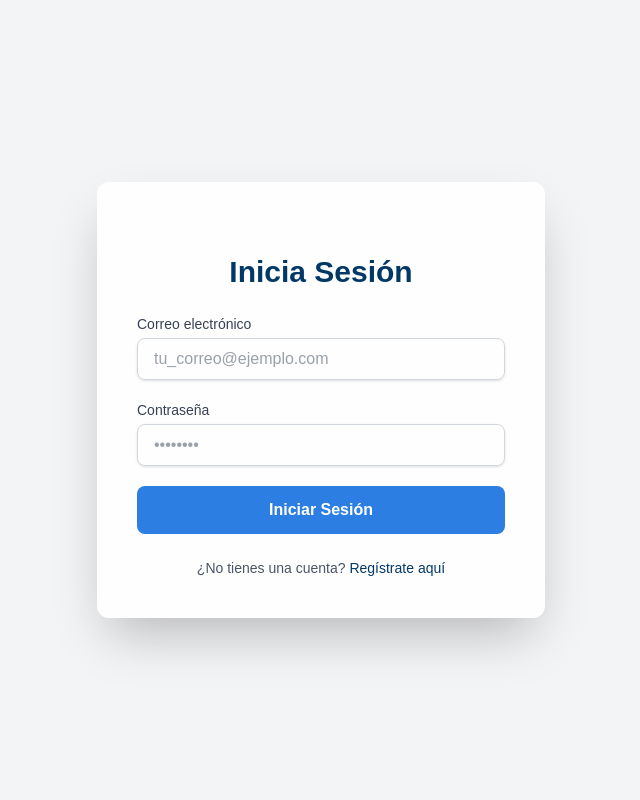
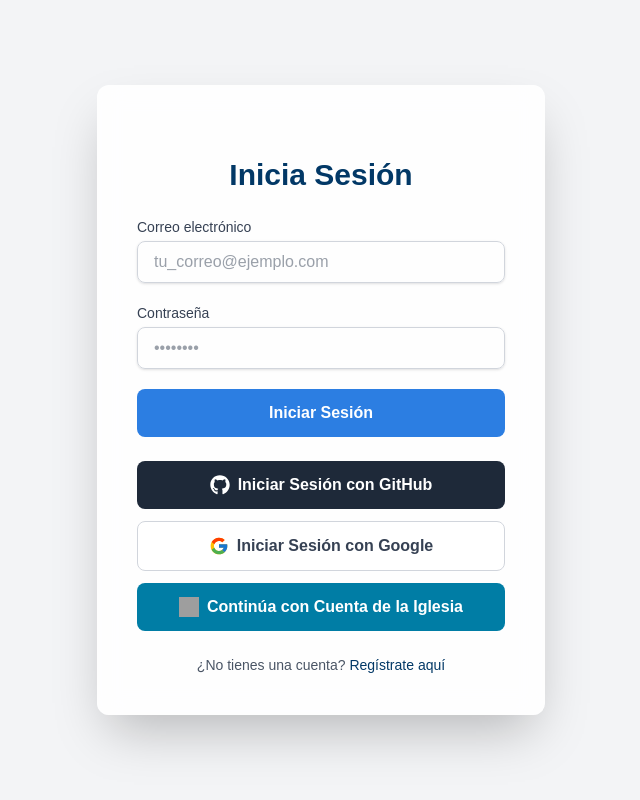
Before and after one commit to FelipeGuerrero5104/SERVICIO-FUNVAL, a React (Vite) app: page /login in a window 1280 px wide. Shown: the top 800 px of the page, without its empty margins (319-959 px from the left). Built offline with nearby package versions, Linux system fonts and the light colour scheme; grey boxes are pictures that could not be loaded.

Commit message:
Iniciodesesion

```diff
--- a/src/pages/Login.jsx
+++ b/src/pages/Login.jsx
@@ -1,6 +1,8 @@
 import { useNavigate } from "react-router-dom";
+import { useState } from "react";
 import { useAuth } from "../context/AuthContext";
-import { useState } from "react";
+import { FaGithub } from "react-icons/fa";
+import { FcGoogle } from "react-icons/fc";
 
 export default function Login() {
   const navigate = useNavigate();
@@ -33,6 +35,10 @@ export default function Login() {
     }
   };
 
+  const handleSocialLogin = (provider) => {
+    setErrorMsg(`Inicio de sesión con ${provider} no disponible actualmente.`);
+  };
+
   return (
     <div className="min-h-screen flex items-center justify-center bg-gray-100 p-4 bg-cover bg-center">
       <div className="w-full max-w-md bg-white/90 rounded-xl shadow-2xl p-8 sm:p-10 backdrop-blur-md">
@@ -52,7 +58,10 @@ export default function Login() {
 
         <form onSubmit={handleLogin} className="space-y-5">
           <div>
-            <label htmlFor="email" className="block text-sm font-medium text-gray-700">
+            <label
+              htmlFor="email"
+              className="block text-sm font-medium text-gray-700"
+            >
               Correo electrónico
             </label>
             <input
@@ -67,7 +76,10 @@ export default function Login() {
           </div>
 
           <div>
-            <label htmlFor="password" className="block text-sm font-medium text-gray-700">
+            <label
+              htmlFor="password"
+              className="block text-sm font-medium text-gray-700"
+            >
               Contraseña
             </label>
             <input
@@ -84,15 +96,49 @@ export default function Login() {
           <button
             type="submit"
             disabled={loading}
-            className="w-full flex justify-center items-center bg-[#2c7ee2] hover:bg-[#023866] text-white font-semibold py-3 px-4 rounded-lg transition-all duration-300 ease-in-out focus:outline-none focus:ring-2 focus:ring-[#2c7ee2] focus:ring-opacity-75"
+            className="w-full flex justify-center items-center bg-[#2c7ee2] hover:bg-[#023866] text-white font-semibold py-3 px-4 rounded-lg transition-all duration-300 ease-in-out focus:outline-none focus:ring-2 focus:ring-[#2c7ee2] focus:ring-opacity-75 disabled:opacity-50"
           >
             {loading ? "Iniciando sesión..." : "Iniciar Sesión"}
           </button>
         </form>
 
+        <div className="mt-6 space-y-3">
+          <button
+            onClick={() => handleSocialLogin("GitHub")}
+            disabled={loading}
+            className="w-full flex justify-center items-center bg-gray-800 hover:bg-gray-900 text-white font-semibold py-3 px-4 rounded-lg transition-all duration-300 ease-in-out focus:outline-none focus:ring-2 focus:ring-gray-800 focus:ring-opacity-75 disabled:opacity-50"
+          >
+            <FaGithub className="mr-2 h-5 w-5" />
+            Iniciar Sesión con GitHub
+          </button>
+          <button
+            onClick={() => handleSocialLogin("Google")}
+            disabled={loading}
+            className="w-full flex justify-center items-center bg-white border border-gray-300 hover:bg-gray-100 text-gray-700 font-semibold py-3 px-4 rounded-lg transition-all duration-300 ease-in-out focus:outline-none focus:ring-2 focus:ring-[#2c7ee2] focus:ring-opacity-75 disabled:opacity-50"
+          >
+            <FcGoogle className="mr-2 h-5 w-5" />
+            Iniciar Sesión con Google
+          </button>
+          <button
+            onClick={() => handleSocialLogin("Cuenta de la Iglesia")}
+            disabled={loading}
+            className="w-full flex justify-center items-center bg-[#007DA5] hover:bg-[#005F7F] text-white font-semibold py-3 px-4 rounded-lg transition-all duration-300 ease-in-out focus:outline-none focus:ring-2 focus:ring-[#007DA5] focus:ring-opacity-75 disabled:opacity-50"
+          >
+            <img
+              src="https://edge.fscdn.org/assets/static/media/church-symbol-new-46.7b4e672a10b119f73cf1.png"
+              alt="Church Account"
+              className="mr-2 h-5 w-5"
+            />
+            Continúa con Cuenta de la Iglesia
+          </button>
+        </div>
+
         <p className="mt-6 text-center text-sm text-gray-600">
           ¿No tienes una cuenta?{" "}
-          <a href="/register" className="text-[#023866] font-medium hover:underline">
+          <a
+            href="/register"
+            className="text-[#023866] font-medium hover:underline"
+          >
             Regístrate aquí
           </a>
         </p>
```
